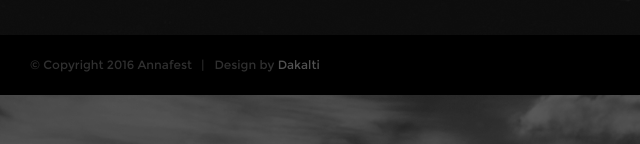
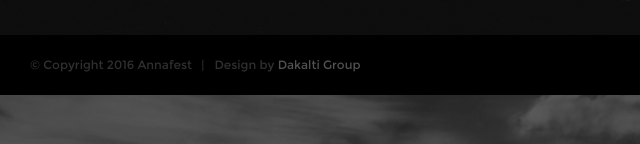
Before and after one commit to amuthu1996/annafest.github.io, a plain HTML site: page index.html in a window 1280 px wide. Shown: the part 705-849 px from the top of the page, 0-640 px from the left. Drawn offline with Linux system fonts and the light colour scheme.

Commit message:
dakaltied

```diff
--- a/index.html
+++ b/index.html
@@ -191,7 +191,7 @@
 
      	<ul class="footer-copyright">
          <li>&copy; Copyright 2016 Annafest</li>
-         <li>Design by <a href="http://dakalti.github.io/">Dakalti</a></li>
+         <li>Design by <a href="http://dakalti.github.io/">Dakalti Group</a></li>
       </ul>
 
    </footer>
```
